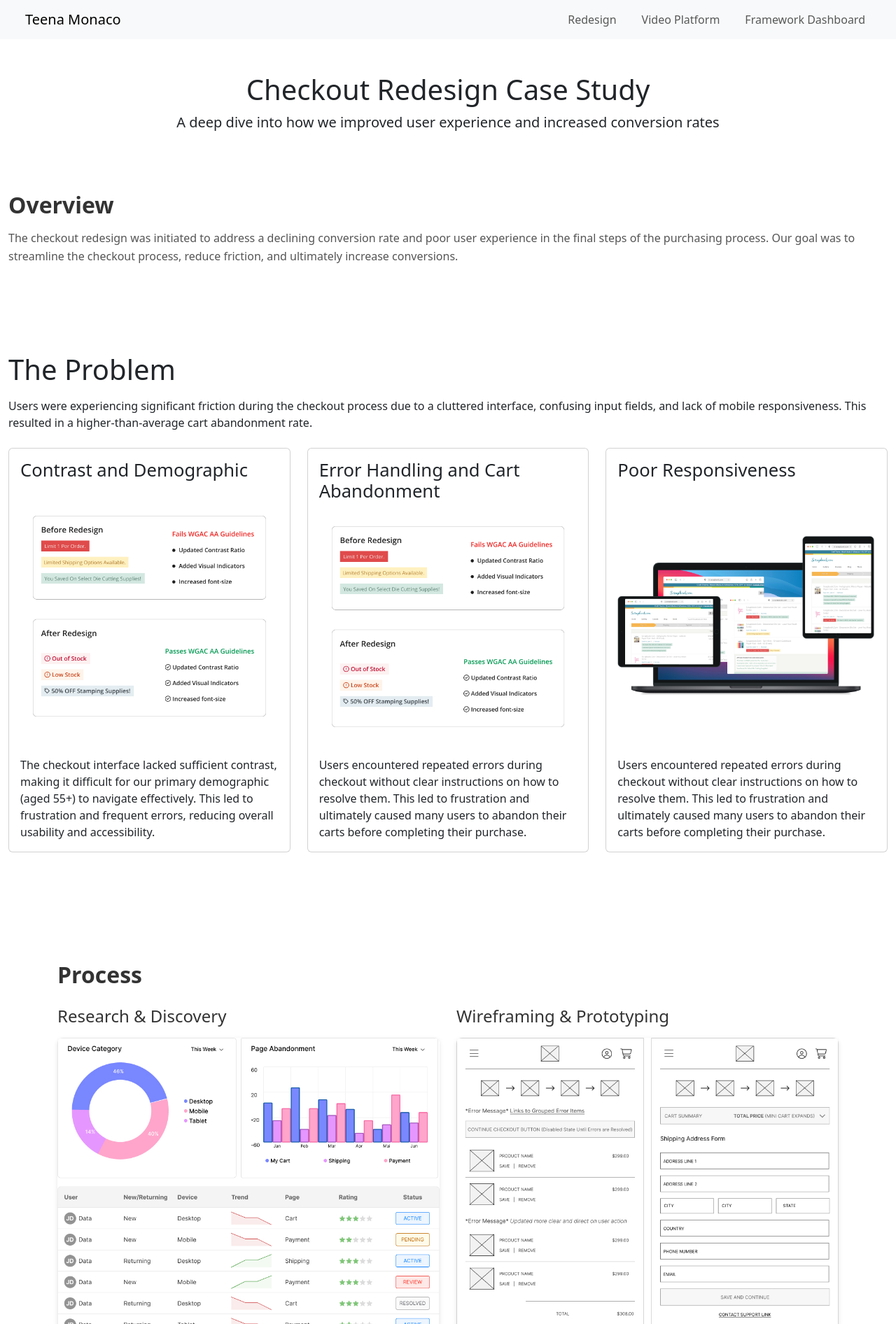
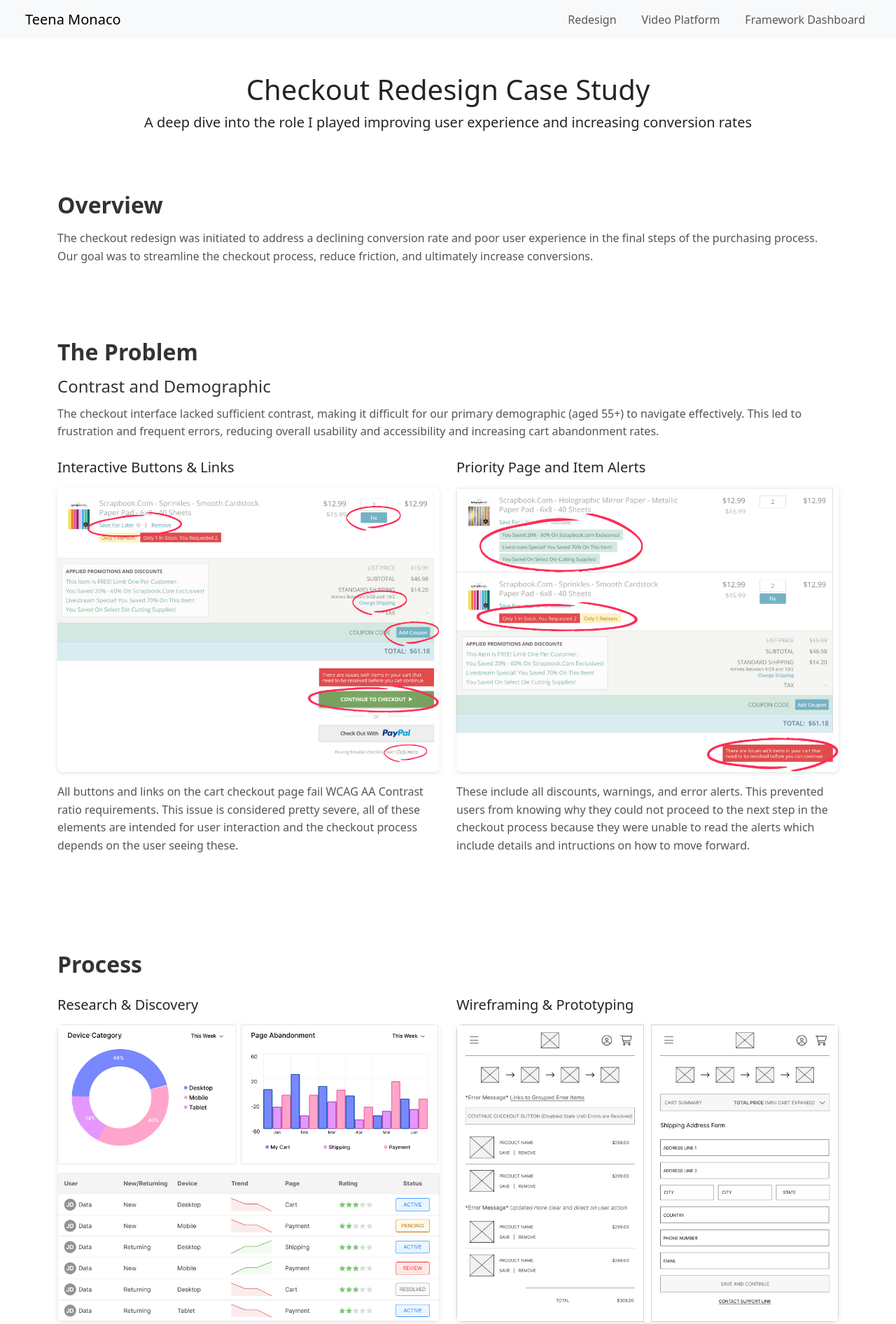
Before and after one commit to teemonaco/teena-ux-portfolio, a plain HTML site: page projects/project1.html in a window 1280 px wide. Shown: the top 1892 px of the page at 70% size. Drawn offline with nearby package versions, Linux system fonts and the light colour scheme; files that its build step writes are made by us from their sources; files whose address does not match are found by name.

Commit message:
updated images

```diff
--- a/projects/project1.html
+++ b/projects/project1.html
@@ -37,52 +37,46 @@
     <!-- Page Header -->
     <header class="py-5 text-center">
         <h1>Checkout Redesign Case Study</h1>
-        <p class="lead">A deep dive into how we improved user experience and increased conversion rates</p>
+        <p class="lead">A deep dive into the role I played improving user experience and increasing conversion rates</p>
     </header>
 
     <!-- Overview Section -->
     <section class="case-study-section mb-5">
-        <h2 class="display-6 mb-3">Overview</h2>
-        <p>The checkout redesign was initiated to address a declining conversion rate and poor user experience in the final steps of the purchasing process. Our goal was to streamline the checkout process, reduce friction, and ultimately increase conversions.</p>
+        <div class="container">
+        <h2 class="mb-3">Overview</h2>
+        <p class="lead">The checkout redesign was initiated to address a declining conversion rate and poor user experience in the final steps of the purchasing process. Our goal was to streamline the checkout process, reduce friction, and ultimately increase conversions.</p>
+        </div>
     </section>
 
-    <!-- Problem Section -->
-    <section class="container-fluidcase-study-section mb-5">
-        <h2 class="display-6 mb-3">The Problem</h2>
-        <p>Users were experiencing significant friction during the checkout process due to a cluttered interface, confusing input fields, and lack of mobile responsiveness. This resulted in a higher-than-average cart abandonment rate.</p>
-          <div class="row mt-4 mb-4">
-            <div class="col-md-4 mb-4">
-                <div class="card h-100">
-                    <div class="card-body">
-                        <h5 class="card-title">Contrast and Demographic</h5>
-                        <img src="/images/contrast-updates.jpg" alt="Reusable Code Library" class="card-img-top">
-                        <p class="card-text mt-2">The checkout interface lacked sufficient contrast, making it difficult for our primary demographic (aged 55+) to navigate effectively. This led to frustration and frequent errors, reducing overall usability and accessibility.</p>
-                        <!-- <a href="projects/project1.html" class="btn btn-primary w-100">Explore Checkout Redesign</a> -->
-                    </div>
+    <!--The Problem-->
+    <section class="case-study-section mb-5">
+        <div class="container">
+          <h2 class="mb-3">The Problem</h2>
+          <h3>Contrast and Demographic</h3>
+          <p class="lead">The checkout interface lacked sufficient contrast, making it difficult for our primary demographic (aged 55+) to navigate effectively. This led to frustration and frequent errors, reducing overall usability and accessibility and increasing cart abandonment rates.</p>
+            <div class="row">
+                <div class="col-md-6 mb-4">
+                    <h5>Interactive Buttons & Links</h5>
+                    <img src="../images/contrast-issues.jpg" alt="Reusable Code Library" class="mt-3 mb-3 card-img-top">
+                    <p>All buttons and links on the cart checkout page fail WCAG AA Contrast ratio requirements. This issue is considered pretty severe, all of these elements are intended for user interaction and the checkout process depends on the user seeing these.</p>
+
                 </div>
+                <div class="col-md-6 mb-4">
+                    <h5>Priority Page and Item Alerts
+                    </h5>
+                    <img src="../images/contrast-issues-2.jpg" alt="Reusable Code Library" class="mt-3 mb-3 card-img-top">
+                    <p>These include all discounts, warnings, and error alerts. This prevented users from knowing why they could not proceed to the next step in the checkout process because they were unable to read the alerts which include details and intructions on how to move forward.  </p>
+
+                </div>
+                <!-- <div class="col-md-4 mb-4">
+                    <h5>Poor Responsiveness</h5>
+                    <img src="../images/wireframing.jpg" alt="Reusable Code Library" class="mt-3 mb-3 card-img-top">
+                    <p>Users encountered repeated errors during checkout without clear instructions on how to resolve them. This led to frustration and ultimately caused many users to abandon their carts before completing their purchase.</p>
+
+                </div> -->
             </div>
-            <div class="col-md-4 mb-4">
-                <div class="card h-100">
-                    <div class="card-body">
-                        <h5 class="card-title">Error Handling and Cart Abandonment</h5>
-                        <img src="/images/contrast-updates.jpg" alt="Reusable Code Library" class="card-img-top">
-                        <p class="card-text mt-2">Users encountered repeated errors during checkout without clear instructions on how to resolve them. This led to frustration and ultimately caused many users to abandon their carts before completing their purchase.</p>
-                        <!-- <a href="projects/project2.html" class="btn btn-primary w-100">Explore Video Platform</a> -->
-                    </div>
-                </div>
-            </div>
-            <div class="col-md-4 mb-4">
-                <div class="card h-100">
-                    <div class="card-body">
-                        <h5 class="card-title">Poor Responsiveness</h5>
-                        <img src="/images/responsive.jpg" alt="Reusable Code Library" class="card-img-top">
-                        <p class="card-text mt-2">Users encountered repeated errors during checkout without clear instructions on how to resolve them. This led to frustration and ultimately caused many users to abandon their carts before completing their purchase.</p>
-                        <!-- <a href="projects/project3.html" class="btn btn-primary w-100">Explore Code Library</a> -->
-                    </div>
-                </div>
         </div>
-        </div>
-    </section>
+      </section>
 
     <!-- Process Section -->
     <section class="case-study-section mb-5">
@@ -90,13 +84,13 @@
         <h2 class="display-6 mb-3">Process</h2>
           <div class="row">
               <div class="col-md-6 mb-4">
-                  <h3>Research & Discovery</h3>
+                  <h5>Research & Discovery</h5>
                   <img src="../images/research.jpg" alt="Reusable Code Library" class="mt-3 mb-3 card-img-top">
                   <p>We conducted user interviews, analyzed heatmaps, and reviewed customer feedback to understand pain points. The data showed that users were dropping off at specific steps in the checkout process.</p>
 
               </div>
               <div class="col-md-6 mb-4">
-                  <h3>Wireframing & Prototyping</h3>
+                  <h5>Wireframing & Prototyping</h5>
                   <img src="../images/wireframing.jpg" alt="Reusable Code Library" class="mt-3 mb-3 card-img-top">
                   <p>Based on our research, we created low-fidelity wireframes to simplify the checkout process. After several rounds of iteration, we developed high-fidelity prototypes for user testing.</p>
 
--- a/styles.css
+++ b/styles.css
@@ -42,36 +42,8 @@ section.bg-color {
 
 @media (max-width: 768px) {
     .carousel-item .d-flex {
-        gap: 15px;
+        gap: 10px;
         padding: 0 20px; /* Add padding to avoid touching on smaller screens */
-    }
-}
-
-/* Consistent Sizing for Program Logo Images */
-.program-logo {
-    width: 100px;  /* Set a consistent width */
-    height: 100px; /* Set a consistent height */
-    object-fit: contain; /* Scale image to fit within specified dimensions without cropping */
-    padding: 10px;
-    margin: 0 auto; /* Center the images */
-    border-radius: 8px;
-    background-color: #ffffff; /* Background color to match light theme */
-    box-shadow: 0px 2px 6px rgba(0, 0, 0, 0.1);
-}
-
-@media (max-width: 768px) {
-    .program-logo {
-        width: 80px;
-        height: 80px;
-        padding: 8px;
-    }
-}
-
-@media (max-width: 480px) {
-    .program-logo {
-        width: 60px;
-        height: 60px;
-        padding: 6px;
     }
 }
 
@@ -120,15 +92,10 @@ section.bg-color {
     align-items: flex-start;
     justify-content: space-between;
     gap: 16px;
+    padding: 20px!important;
 }
 
-h5.card-title {
-    margin-bottom: 0;
-    padding: 0;
-    font-size: 1.6rem;
-    font-weight: 400;
-    line-height: 1.2;
-}
+
 
 /* Company Logos and Tool Icons */
 img.company-logo, img.program-logo {
```
Also changed, not shown: index.html (+3 -3 lines), images/contrast-issues-2.jpg (added), images/contrast-issues.jpg (added), images/project3.jpg.
